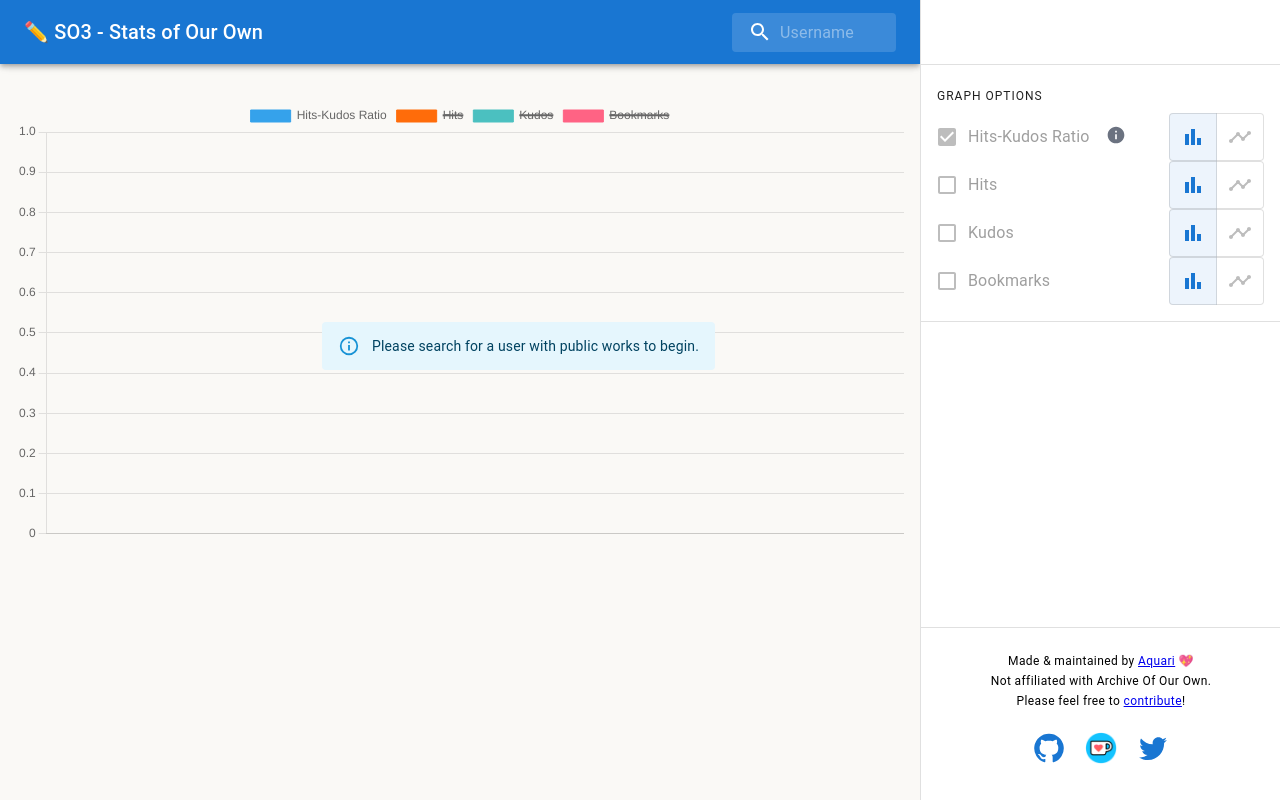
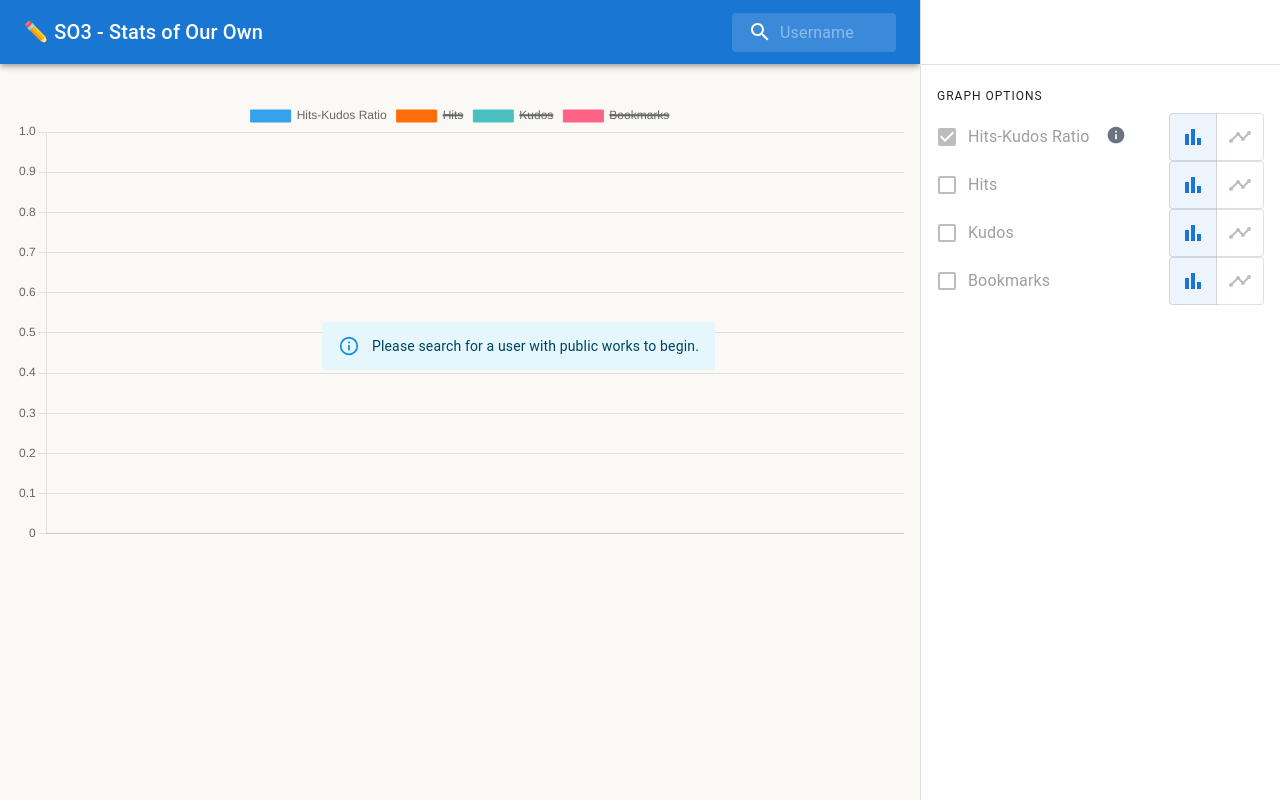
Before and after one commit to youraquari/stats-of-our-own, a Next.js app: page / in a window 1280 px wide. Built offline with nearby package versions, Linux system fonts and the light colour scheme.

Commit message:
Remove footer

```diff
--- a/app/layout.tsx
+++ b/app/layout.tsx
@@ -11,7 +11,6 @@ export const metadata: Metadata = {
   title: title,
   description: description,
   keywords: ['AO3', 'An Archive of Our Own', 'Statistics'],
-  creator: 'youraquari',
   openGraph: {
     type: 'website',
     url: 'https://stats-of-our-own.vercel.app/',
--- a/app/page.tsx
+++ b/app/page.tsx
@@ -21,7 +21,6 @@ import { ChartTools } from '@/components/ChartTools'
 import { ChartHUD } from '@/components/ChartHUD'
 import TableHUD from '@/components/TableHUD'
 import { Navbar } from '@/components/Navbar'
-import { Footer } from '@/components/Footer'
 
 export default function Home() {
   const [mobileOpen, setMobileOpen] = useState(false)
@@ -172,8 +171,6 @@ export default function Home() {
             />
           </FormGroup>
         </div>
-        <Divider />
-        <Footer />
       </ResponsiveDrawer>
     </main>
   )
```
